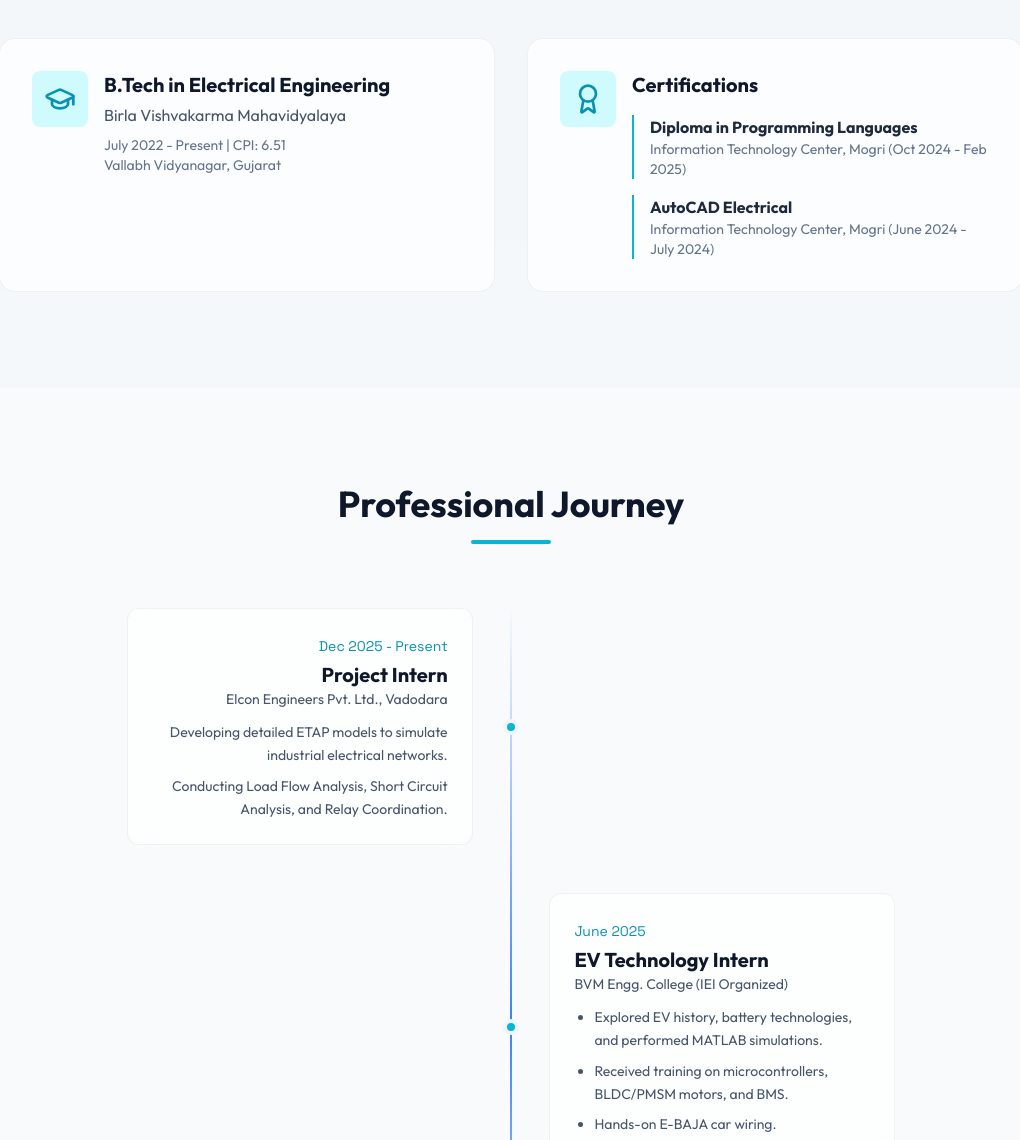
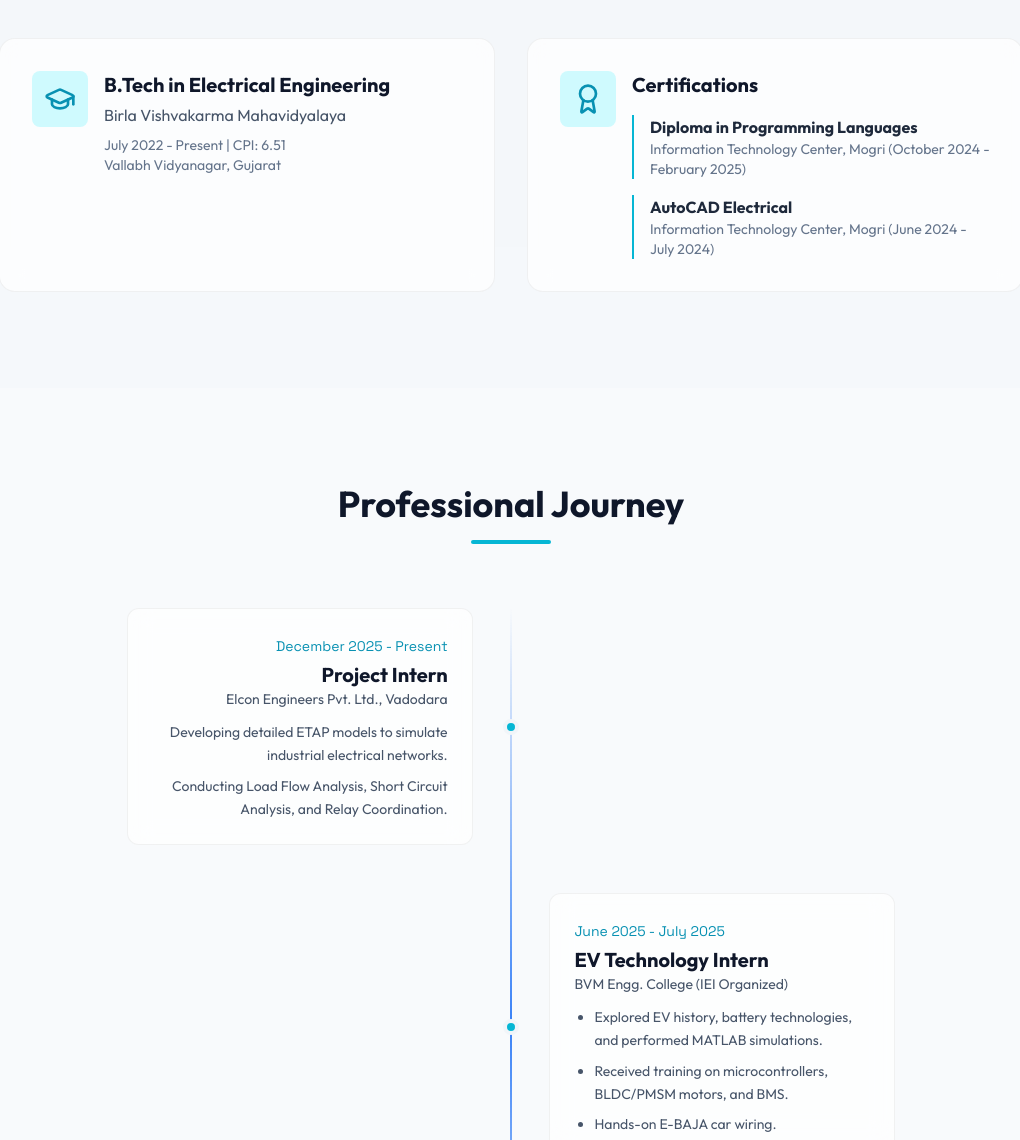
Before and after one commit to aadilll2121/august_resume, a plain HTML site: page index.html in a window 1280 px wide. Shown: the part 2040-3180 px from the top of the page, without its empty margins (129-1149 px from the left). Drawn offline with nearby package versions, Linux system fonts and the light colour scheme.

Commit message:
Update index.html

```diff
--- a/index.html
+++ b/index.html
@@ -390,7 +390,7 @@
                                 <div class="space-y-4">
                                     <div class="border-l-2 border-cyan-500 pl-4">
                                         <h4 class="font-semibold text-slate-800 dark:text-slate-200">Diploma in Programming Languages</h4>
-                                        <p class="text-sm text-slate-500 dark:text-slate-400">Information Technology Center, Mogri (Oct 2024 - Feb 2025)</p>
+                                        <p class="text-sm text-slate-500 dark:text-slate-400">Information Technology Center, Mogri (October 2024 - February 2025)</p>
                                     </div>
                                     <div class="border-l-2 border-cyan-500 pl-4">
                                         <h4 class="font-semibold text-slate-800 dark:text-slate-200">AutoCAD Electrical</h4>
@@ -424,7 +424,7 @@
 
                             <!-- Content Box -->
                             <div class="ml-10 md:ml-0 md:w-[45%] md:mr-auto glass-panel p-6 rounded-xl hover-card md:text-right">
-                                <span class="text-cyan-600 dark:text-cyan-400 font-mono text-sm">Dec 2025 - Present</span>
+                                <span class="text-cyan-600 dark:text-cyan-400 font-mono text-sm">December 2025 - Present</span>
                                 <h3 class="text-xl font-bold text-slate-900 dark:text-white mt-1">Project Intern</h3>
                                 <p class="text-slate-600 dark:text-slate-400 text-sm mb-3">Elcon Engineers Pvt. Ltd., Vadodara</p>
                                 <ul class="text-slate-600 dark:text-slate-400 text-sm leading-relaxed list-none space-y-2 text-left md:text-right">
@@ -444,7 +444,7 @@
 
                             <!-- Content Box -->
                             <div class="ml-10 md:ml-0 md:w-[45%] md:ml-auto glass-panel p-6 rounded-xl hover-card">
-                                <span class="text-cyan-600 dark:text-cyan-400 font-mono text-sm">June 2025</span>
+                                <span class="text-cyan-600 dark:text-cyan-400 font-mono text-sm">June 2025 - July 2025</span>
                                 <h3 class="text-xl font-bold text-slate-900 dark:text-white mt-1">EV Technology Intern</h3>
                                 <p class="text-slate-600 dark:text-slate-400 text-sm mb-3">BVM Engg. College (IEI Organized)</p>
                                 <ul class="text-slate-600 dark:text-slate-400 text-sm leading-relaxed list-disc pl-5 space-y-2">
```
